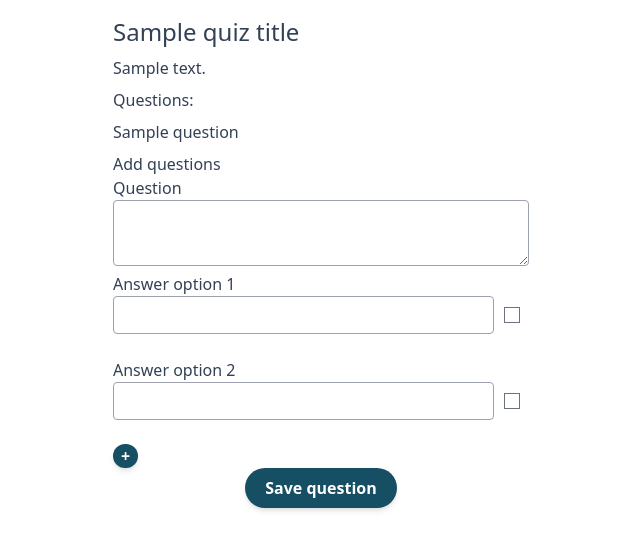
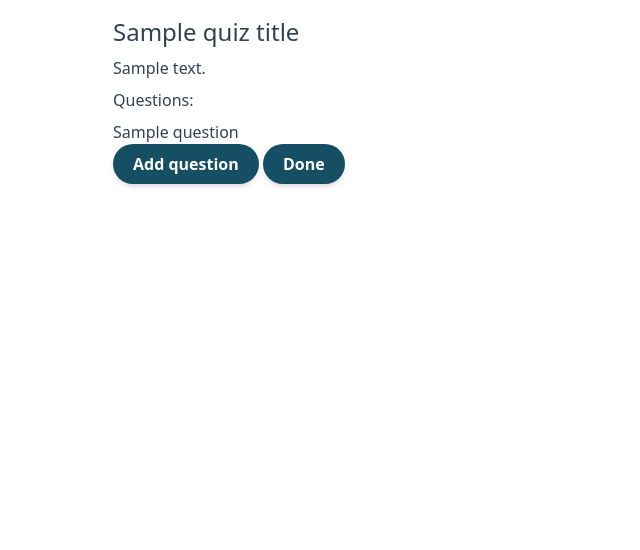
Before and after one commit to JHNUL/quizmaster, a Flask app: template src/templates/views/create_question.html in a window 1280 px wide. Shown: the part 73-623 px from the top of the page, without its empty margins (319-959 px from the left). Run offline with Flask 3, Linux system fonts and the light colour scheme; the template is opened without the code that fills it: most values are stand-ins (such as "Sample title", 1, 10 or a date in 2020).

Commit message:
Question creation improvement (#31)
* improved flow in question creation

* tests

```diff
--- a/src/static/js/answer.js
+++ b/src/static/js/answer.js
@@ -1,22 +1,34 @@
 document.addEventListener("DOMContentLoaded", () => {
   const getAnswerCount = () => {
-    const answers = document.querySelectorAll("#answeropts input[type=text]");
-    return answers.length;
+    const answers = document.querySelectorAll("span[id^='answer_option']");
+    return answers ? answers.length : 0;
   };
+  const answerOptsContainer = document.querySelector("#answeropts");
+  const addQuestionForm = document.querySelector("#add_question_form");
+  const addQuestionBtn = document.querySelector("#add_question");
+  const doneBtn = document.querySelector("#finish_creation");
+  const cancelQuestionBtn = document.querySelector("#cancel_question");
+  const addAnswerBtn = document.querySelector("#add_answeropt");
+  const removeAnswerBtn = document.querySelector("#remove_answeropt");
 
-  const addAnswerBtn = document.querySelector("#add_answeropt");
-  const answerOptsContainer = document.querySelector("#answeropts");
+  addQuestionBtn.addEventListener("click", (event) => {
+    event.preventDefault();
+    addQuestionBtn.style["display"] = "none";
+    doneBtn.style["display"] = "none";
+    addQuestionForm.style["display"] = "block";
+  });
+
   addAnswerBtn.addEventListener("click", (event) => {
     event.preventDefault();
     const index = getAnswerCount() + 1;
-    if (index >= 6) return;
+    if (index > 5) return;
     const span = document.createElement("span");
     span.setAttribute("id", `answer_option${index}`);
     span.innerHTML = `
-      <label class="block mb-1 md:mb-0 pr-4" for="answeropt${index}">
+      <label class="block md:mb-0 pr-4" for="answeropt${index}">
         Answer option ${index}
       </label>
-      <div class="md:flex md:items-center mb-6">
+      <div class="md:flex md:items-center mt-1">
         <div class="md:w-11/12">
           <input
             class="text-input"
@@ -39,4 +51,26 @@ document.addEventListener("DOMContentLoaded", () => {
     `;
     answerOptsContainer.appendChild(span);
   });
+
+  removeAnswerBtn.addEventListener("click", (event) => {
+    event.preventDefault();
+    const answers = document.querySelectorAll("span[id^='answer_option']");
+    if (answers && answers.length > 2) {
+      answers[answers.length - 1].remove();
+    }
+  });
+
+  cancelQuestionBtn.addEventListener("click", (event) => {
+    event.preventDefault();
+    addQuestionForm.reset();
+    const answers = document.querySelectorAll("span[id^='answer_option']");
+    if (answers && answers.length > 2) {
+      for (let i = 2; i < answers.length; i++) {
+        answers[i].remove();
+      }
+    }
+    addQuestionForm.style["display"] = "none";
+    addQuestionBtn.style["display"] = "inline-block";
+    doneBtn.style["display"] = "inline-block";
+  });
 });
--- a/src/templates/views/create_question.html
+++ b/src/templates/views/create_question.html
@@ -1,6 +1,5 @@
-{% extends "layout/base.html" %}
-{% block title %}Quiz detail{% endblock %}
-{% block content %}
+{% extends "layout/base.html" %} {% block title %}Quiz detail{% endblock %} {%
+block content %}
 <div class="p-4 max-w-md mx-auto">
   <div class="flex-grow">
     <h2 class="text-2xl">{{ quiz_title }}</h2>
@@ -10,15 +9,26 @@
   </div>
   <div class="flex-grow">
     <p class="mt-2">Questions:</p>
-    {% if question|length == 0 %}
-      <p class="mt-2">No questions yet</p>
+    {% if questions|length == 0 %}
+    <p class="mt-2">No questions yet</p>
+    {% else %}
+    <ul>
+      {% for question in questions %}
+      <li class="mt-2">{{ question.question_name }}</li>
+      {% endfor %}
+    </ul>
     {% endif %}
-    {% for question in questions %}
-      <p class="mt-2">{{ question.question_name }}</p>
-    {% endfor %}
-    <p class="mt-2">Add questions</p>
+    <button class="btn-primary" id="add_question">Add question</button>
+    <a href="/">
+      <button class="btn-primary" id="finish_creation">Done</button>
+    </a>
   </div>
-  <form action="/quiz/{{ quiz_id }}/question" method="post">
+  <form
+    id="add_question_form"
+    action="/quiz/{{ quiz_id }}/question"
+    method="post"
+    style="display: none"
+  >
     <label for="questionname">Question</label>
     <textarea
       class="description-text-area"
@@ -29,10 +39,10 @@
     ></textarea>
     <div id="answeropts">
       <span id="answer_option1">
-        <label class="block mb-1 md:mb-0 pr-4" for="answeropt1">
+        <label class="block md:mb-0 pr-4" for="answeropt1">
           Answer option 1
         </label>
-        <div class="md:flex md:items-center mb-6">
+        <div class="md:flex md:items-center mt-1">
           <div class="md:w-11/12">
             <input
               class="text-input"
@@ -54,10 +64,10 @@
         </div>
       </span>
       <span id="answer_option2">
-        <label class="block mb-1 md:mb-0 pr-4" for="answeropt2">
+        <label class="block md:mb-0 pr-4" for="answeropt2">
           Answer option 2
         </label>
-        <div class="md:flex md:items-center mb-6">
+        <div class="md:flex md:items-center mt-1">
           <div class="md:w-11/12">
             <input
               class="text-input"
@@ -79,11 +89,15 @@
         </div>
       </span>
     </div>
-    <div>
-      <button class="btn-small" id="add_answeropt">+</button>
+    <div class="flex items-center justify-center">
+      <button class="btn-small" id="remove_answeropt">&minus;</button>
+      <button class="btn-small" id="add_answeropt">&plus;</button>
     </div>
-    <div class="flex items-center justify-center">
-      <button id="save_question" class="btn-primary" type="submit">Save question</button>
+    <div class="flex items-center justify-between">
+      <button id="cancel_question" class="btn-primary">
+        Cancel
+      </button>
+      <button id="save_question" class="btn-primary" type="submit">OK</button>
     </div>
   </form>
 </div>
```
Also changed, not shown: src/templates/views/create_quiz.html (+6 -3 lines), tests/variables.py (+1 -0 lines), src/static/css/output.css, 3 other files.
